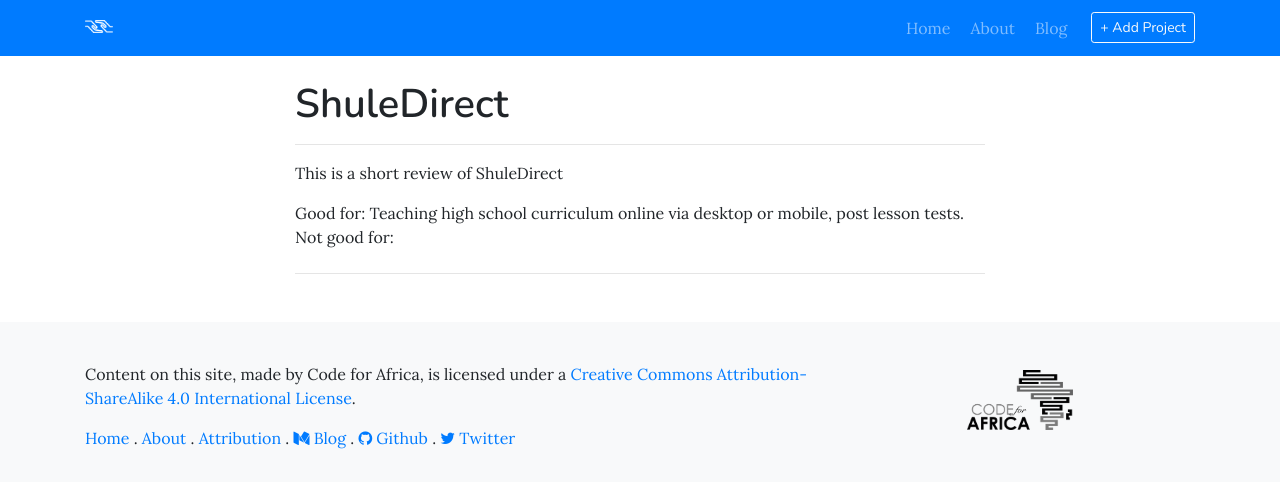
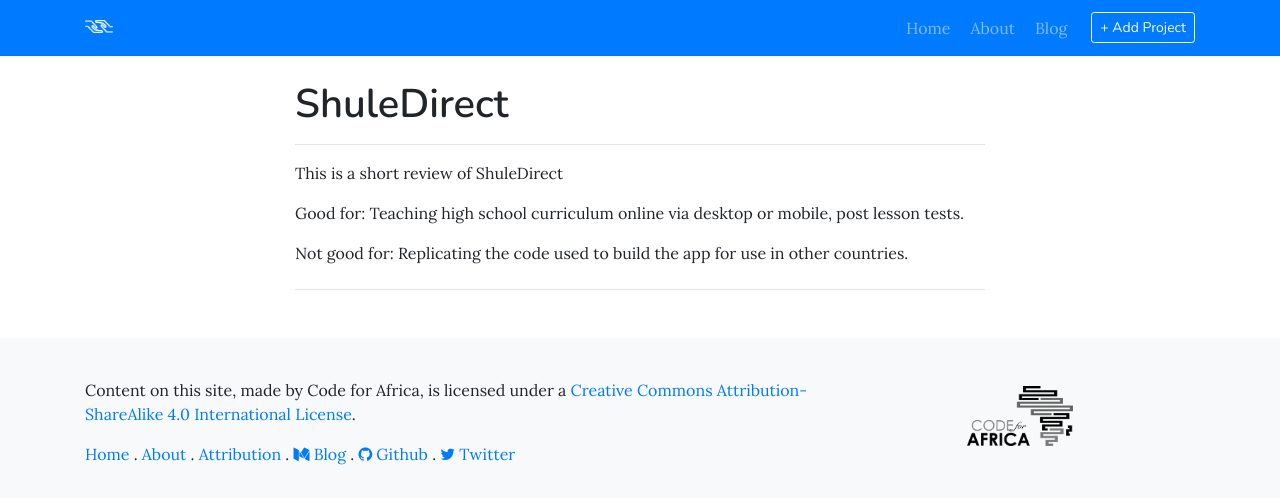
Before and after one commit to CodeForAfrica/africanCOMMONS, a Jekyll site: the page built from dist/_reviews/shuledirect.md, in a window 1280 px wide. Shown: the top 504 px of the page. Built offline with Jekyll 4.4.1, drawn with Linux system fonts in a browser that asks for light colours; comment, search, counter and statistics services are not loaded.

Commit message:
Update shuledirect.md

```diff
--- a/dist/_reviews/shuledirect.md
+++ b/dist/_reviews/shuledirect.md
@@ -6,4 +6,5 @@ title: ShuleDirect
 This is a short review of ShuleDirect
 
 Good for: Teaching high school curriculum online via desktop or mobile, post lesson tests.
-Not good for:
+
+Not good for: Replicating the code used to build the app for use in other countries.
```
